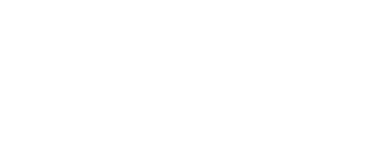
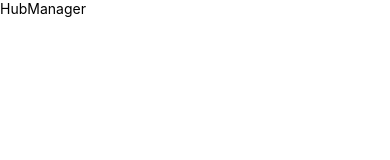
Before and after one commit to mtzngn/accessAssure, a React Native app: screen / in a window 390 px wide. Shown: the top 160 px of the page. Built offline with nearby package versions, Linux system fonts and the light colour scheme.

Commit message:
Added HubManager.tsx

```diff
--- a/App.tsx
+++ b/App.tsx
@@ -7,9 +7,14 @@
 
 import React from 'react';
 import {SafeAreaView} from 'react-native';
+import HubManager from './src/components/HubManager/HubManager';
 
-function App(): JSX.Element {
-  return <SafeAreaView></SafeAreaView>;
-}
+const App: React.FC = () => {
+  return (
+    <SafeAreaView>
+      <HubManager />
+    </SafeAreaView>
+  );
+};
 
 export default App;
--- /dev/null
+++ b/src/components/HubManager/HubManager.tsx
@@ -0,0 +1,8 @@
+import React from 'react';
+import {Text} from 'react-native';
+
+const HubManager: React.FC = () => {
+  return <Text>HubManager</Text>;
+};
+
+export default HubManager;
```
